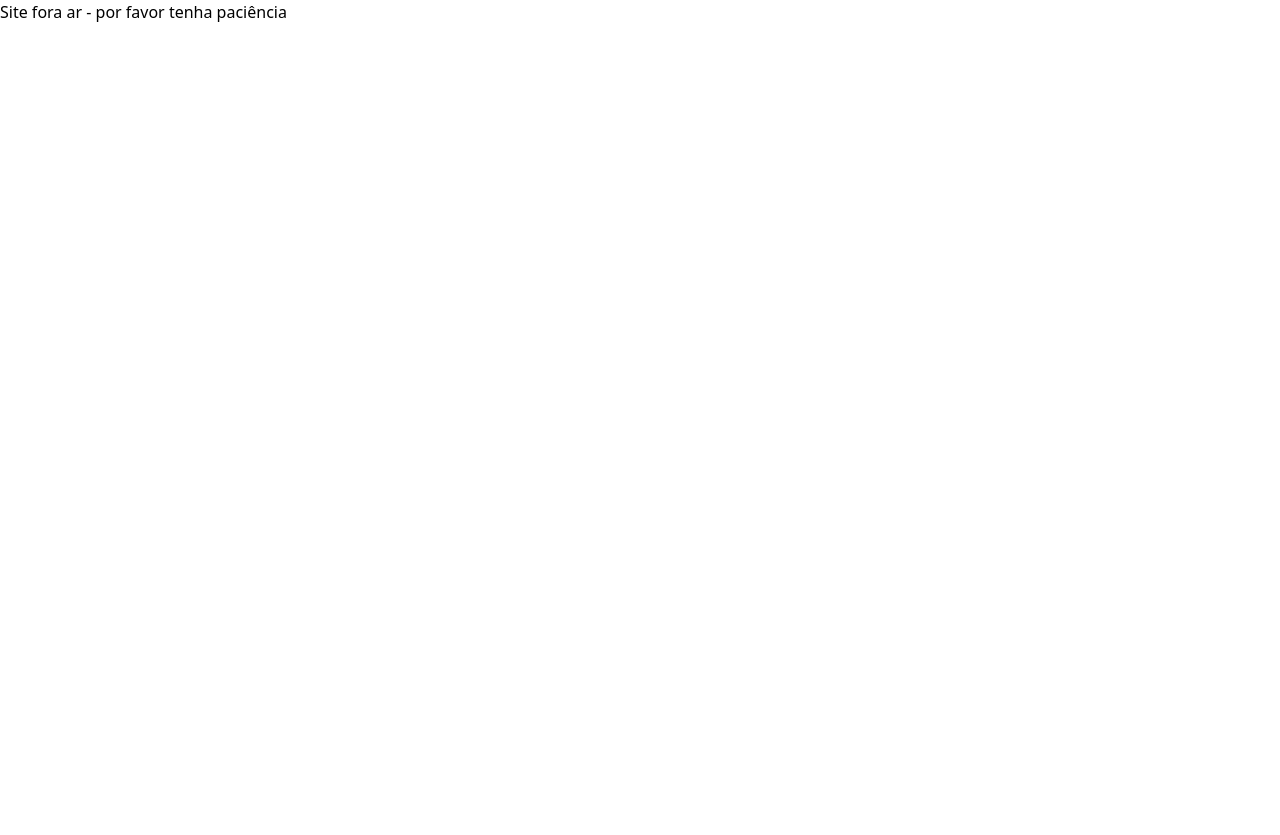
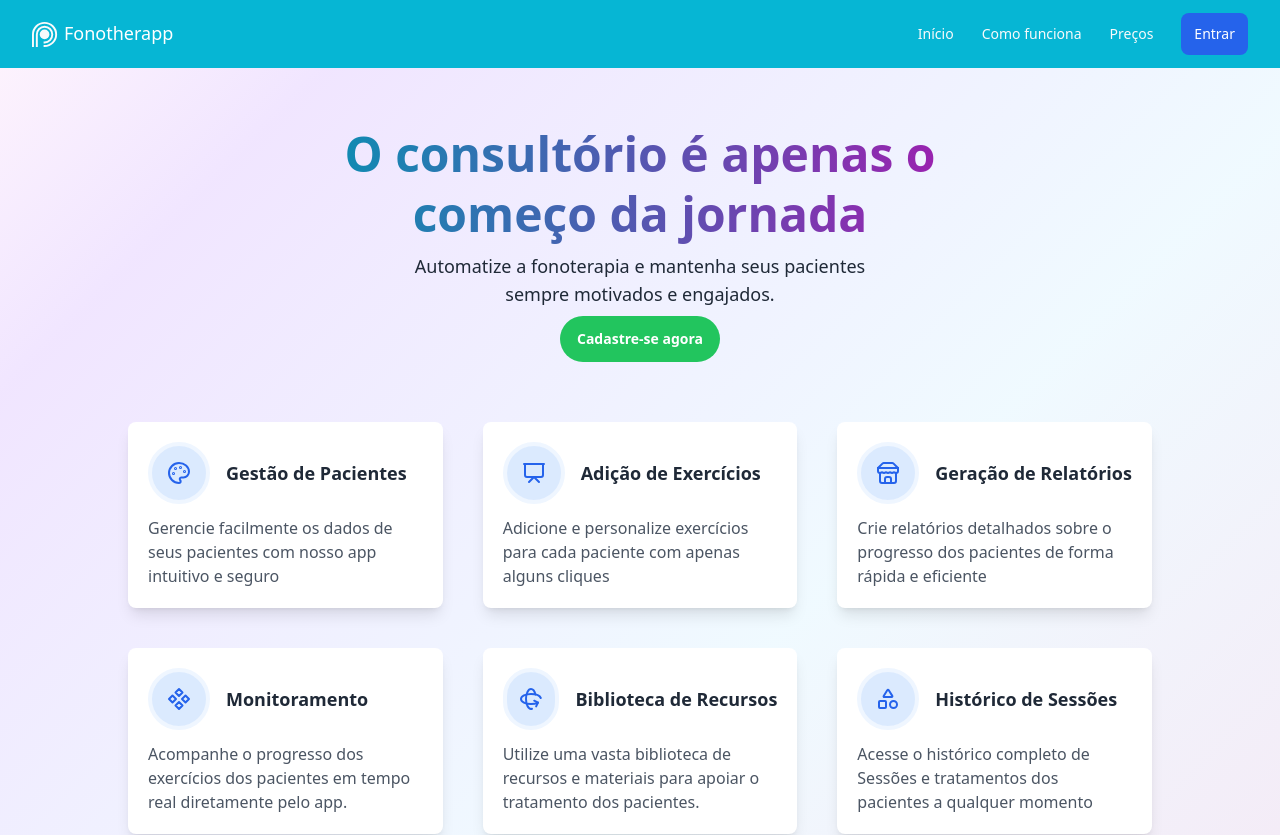
Before and after one commit to mateusdata/fonotherapp-web, a React (Create React App) app: page / in a window 1280 px wide. Shown: the top 835 px of the page. Before the commit the page ends 800 px from the top, so only its background shows below. Built offline with nearby package versions, Linux system fonts and the light colour scheme.

Commit message:
fix: Home.js

```diff
--- a/src/App.tsx
+++ b/src/App.tsx
@@ -1,9 +1,7 @@
-import React from 'react'
+import AllRoutes from "./routes/Routes";
 
 export default function App() {
   return (
-    <div>
-      Site fora ar - por favor tenha paciência
-    </div>
+   <AllRoutes/>
   )
 }
```
